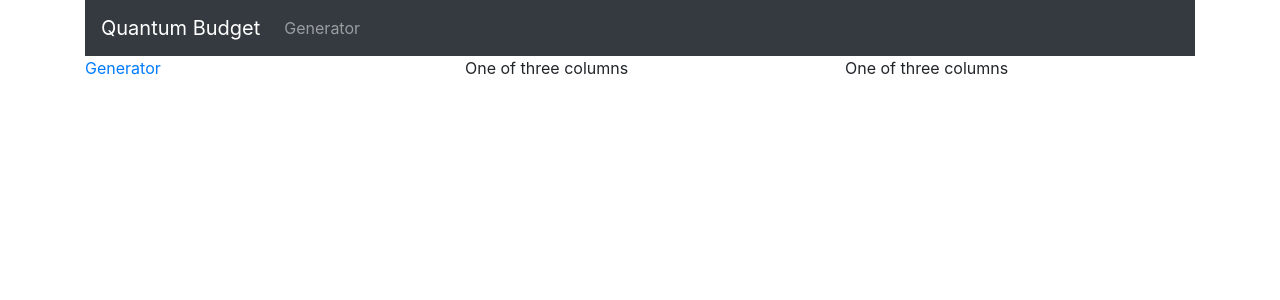
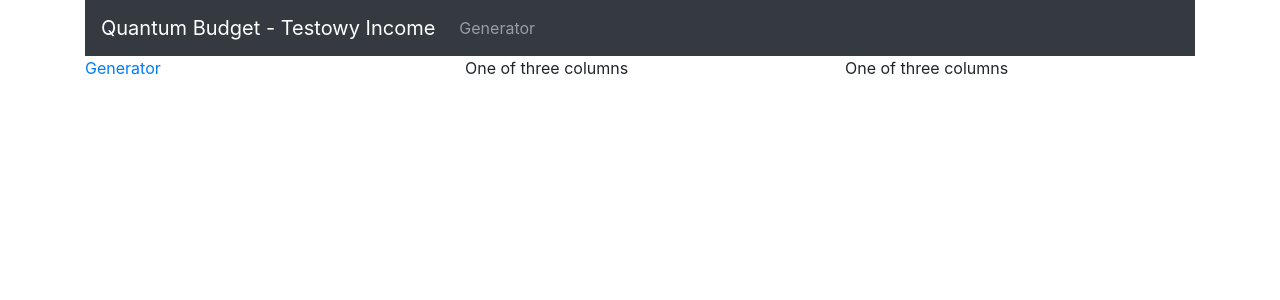
Before and after one commit to PatrykRubaj/qb-front-end, a React (Create React App) app: page / in a window 1280 px wide. Shown: the top 300 px of the page. Built offline with nearby package versions, Linux system fonts and the light colour scheme.

Commit message:
Added initial redux configuration

```diff
--- a/src/App.tsx
+++ b/src/App.tsx
@@ -3,10 +3,14 @@ import { BrowserRouter as Router, Route, Switch } from "react-router-dom";
 import HomePageComponent from "./HomePage/HomePage";
 import GeneratorPage from "./SpreadsheetGeneration/GeneratorPage";
 import NavigationBar from "./Common/NavigationBar";
+import getStore from "./Redux/getStore";
+import { Provider } from "react-redux";
+
+const store = getStore();
 
 const App: React.FC = () => {
   return (
-    <>
+    <Provider store={store}>
       <Router>
         <NavigationBar />
         <Switch>
@@ -15,7 +19,7 @@ const App: React.FC = () => {
           <Route path="/about" />
         </Switch>
       </Router>
-    </>
+    </Provider>
   );
 };
 
--- a/src/Common/NavigationBar.tsx
+++ b/src/Common/NavigationBar.tsx
@@ -1,10 +1,12 @@
 import React from "react";
 import { NavLink } from "react-router-dom";
+import { connect } from "react-redux";
+import { RootState } from "../Redux/reducers";
 
-const NavigationBar: React.FC = () => (
+const NavigationBar: React.FC<RootState> = ({ incomes }: RootState) => (
   <nav className="navbar navbar-expand-sm navbar-dark bg-dark">
     <NavLink to="/" className="navbar-brand">
-      Quantum Budget
+      Quantum Budget - {incomes[0].name}
     </NavLink>
     <div className="">
       <ul className="navbar-nav">
@@ -18,4 +20,8 @@ const NavigationBar: React.FC = () => (
   </nav>
 );
 
-export default NavigationBar;
+const mapStateToProps = (state: RootState) => {
+  return { ...state };
+};
+
+export default connect(mapStateToProps)(NavigationBar);
--- /dev/null
+++ b/src/Redux/getStore.ts
@@ -0,0 +1,8 @@
+import { createStore } from "redux";
+import { rootReducer } from "./reducers";
+
+export default function getStore() {
+  const store = createStore(rootReducer);
+
+  return store;
+}
--- /dev/null
+++ b/src/Redux/reducers/incomeReducer.ts
@@ -0,0 +1,21 @@
+import { Income, EntityStatus } from "../../SpreadsheetGeneration/state";
+import { IncomeActionTypes } from "../types/incomeTypes";
+
+const initialSate: Income[] = [
+  {
+    id: "14",
+    name: "Testowy Income",
+    status: EntityStatus.Saved,
+    amount: undefined
+  }
+];
+
+export default function incomeReducer(
+  incomes: Income[] = initialSate,
+  action: IncomeActionTypes
+): Income[] {
+  switch (action.type) {
+    default:
+      return incomes;
+  }
+}
--- /dev/null
+++ b/src/Redux/reducers/index.ts
@@ -0,0 +1,6 @@
+import { combineReducers } from "redux";
+import incomes from "./incomeReducer";
+
+export const rootReducer = combineReducers({ incomes });
+
+export type RootState = ReturnType<typeof rootReducer>;
--- /dev/null
+++ b/src/Redux/types/incomeTypes.ts
@@ -0,0 +1,14 @@
+import { Income } from "../../SpreadsheetGeneration/state";
+export const ADD_INCOME = "ADD_INCOME";
+export const DELETE_INCOME = "DELETE_INCOME";
+
+interface AddIncomeAction {
+  type: typeof ADD_INCOME;
+  payload: Income;
+}
+
+interface DeleteIncomeAction {
+  type: typeof DELETE_INCOME;
+}
+
+export type IncomeActionTypes = AddIncomeAction | DeleteIncomeAction;
--- a/src/SpreadsheetGeneration/state.ts
+++ b/src/SpreadsheetGeneration/state.ts
@@ -1,5 +1,4 @@
 import { Country } from "../SpreadsheetGeneration/LocaleSelector/Country";
-import { createStore } from "redux";
 
 export interface GeneratorState {
   categories: Array<Category>;
@@ -42,7 +41,3 @@ export const initialState: GeneratorState = {
   incomes: [],
   locale: null
 };
-
-// export default function getState() {
-//   const store = createStore();
-// }
```
